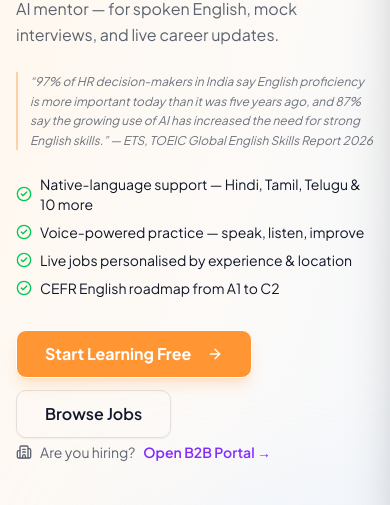
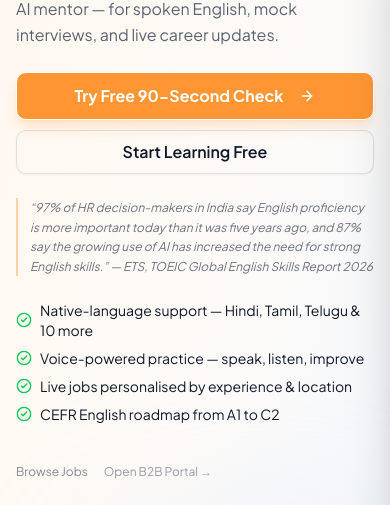
Before and after one commit to navigalex4-gif/leadonto, a React (Vite) app in the folder artifacts/edubharat/: page / in a window 390 px wide. Shown: the part 318-823 px from the top of the page. Built offline with nearby package versions, Linux system fonts and the light colour scheme; no server answers.

Commit message:
Update home page content and layout
Replit-Commit-Author: Agent

```diff
--- a/artifacts/edubharat/src/pages/home.tsx
+++ b/artifacts/edubharat/src/pages/home.tsx
@@ -61,6 +61,20 @@ export default function Home() {
                 <p className="text-base sm:text-lg text-muted-foreground mb-6 leading-relaxed max-w-xl">
                   {heroSubtitle}
                 </p>
+                 {/* Mobile-first conversion path: the lower-friction check comes before proof. */}
+                 <div className="mb-6 flex flex-col gap-2.5 md:hidden">
+                   <Link href="/communication-check" className="w-full">
+                     <Button size="lg" className="h-12 w-full px-5 text-base font-bold shadow-lg shadow-primary/20">
+                       Try Free 90-Second Check
+                       <ArrowRight className="ml-2 h-5 w-5" />
+                     </Button>
+                   </Link>
+                   <Link href="/login" className="w-full">
+                     <Button size="lg" variant="outline" className="h-11 w-full px-5 text-base font-semibold">
+                       Start Learning Free
+                     </Button>
+                   </Link>
+                 </div>
                 <p className="max-w-xl border-l-2 border-primary/40 pl-3 text-xs sm:text-sm italic leading-relaxed text-muted-foreground/90 mb-6">
                   “97% of HR decision-makers in India say English proficiency is more important today than it was five years ago, and 87% say the growing use of AI has increased the need for strong English skills.” — ETS, TOEIC Global English Skills Report 2026
                 </p>
@@ -72,7 +86,7 @@ export default function Home() {
                     </li>
                   ))}
                 </ul>
-                <div className="flex flex-wrap gap-3">
+                 <div className="hidden flex-wrap gap-3 md:flex">
                   <Link href="/english-guru">
                     <Button size="lg" className="h-12 px-7 text-base font-bold shadow-lg shadow-primary/20">
                       {ctaPrimary}
@@ -88,7 +102,7 @@ export default function Home() {
                 {/* Recruiter portal nudge */}
                 <Link
                   href="/b2b/login"
-                  className="inline-flex items-center gap-2 mt-1 text-sm text-muted-foreground hover:text-violet-700 transition-colors group"
+                   className="hidden items-center gap-2 mt-1 text-sm text-muted-foreground hover:text-violet-700 transition-colors group md:inline-flex"
                 >
                   <Building2 className="w-4 h-4 group-hover:text-violet-600 transition-colors" />
                   Are you hiring?
@@ -96,6 +110,15 @@ export default function Home() {
                     Open B2B Portal →
                   </span>
                 </Link>
+                 {/* Keep lower-intent paths available, but visually quiet on small screens. */}
+                 <div className="mt-10 flex flex-wrap items-center gap-x-4 gap-y-2 md:hidden">
+                   <Link href="/rozgar-samachar" className="text-xs font-normal text-muted-foreground/75 hover:text-secondary">
+                     Browse Jobs
+                   </Link>
+                   <Link href="/b2b/login" className="text-xs font-normal text-muted-foreground/65 hover:text-violet-700">
+                     Open B2B Portal →
+                   </Link>
+                 </div>
               </div>
 
               {/* Right — AI teacher showcase */}
```
